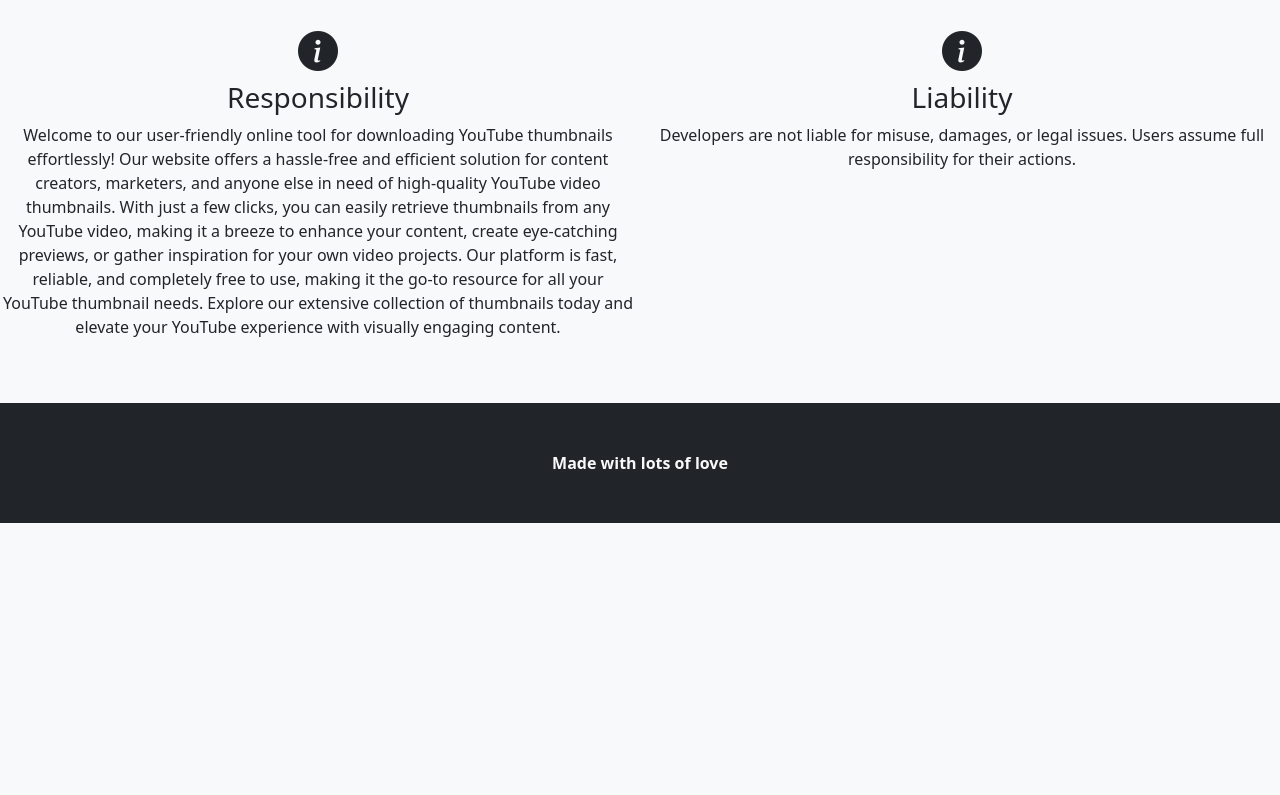
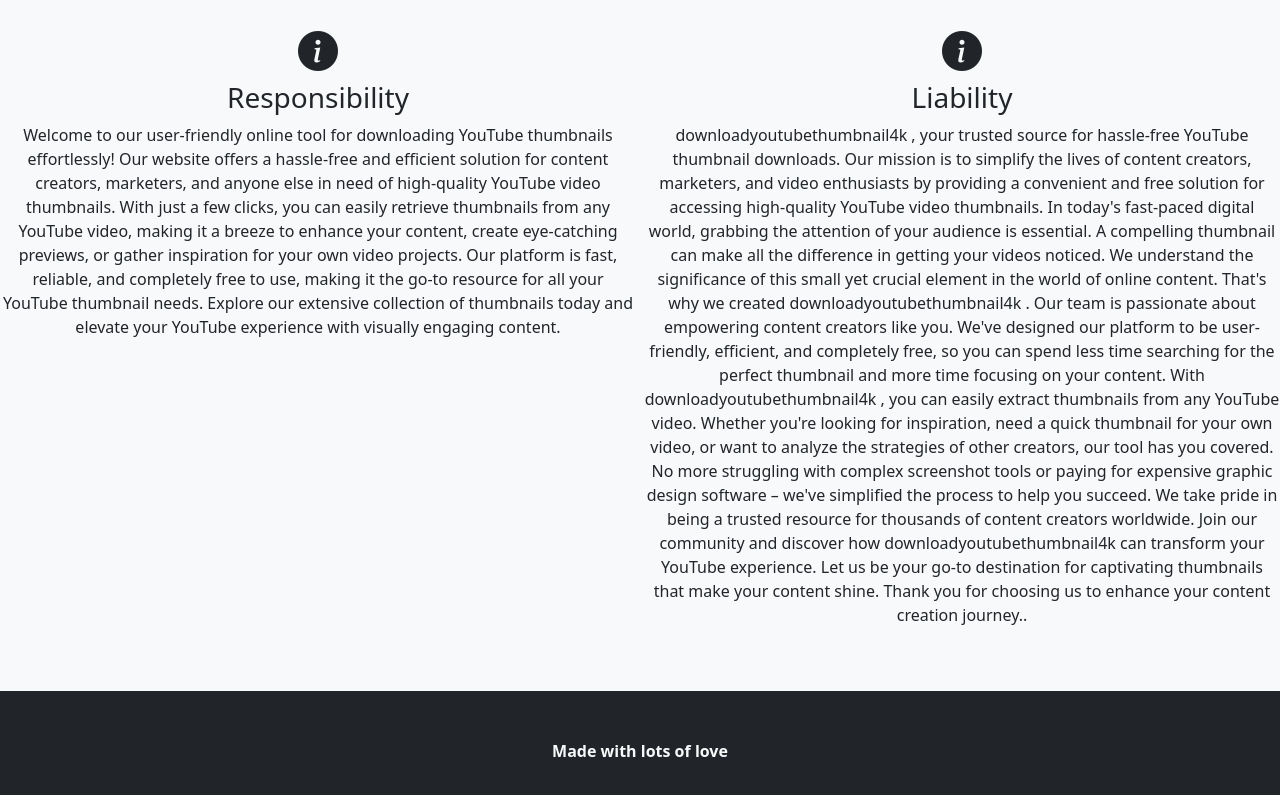
Before and after one commit to amdlouss123/youtube-thumbnail-grabber, a plain HTML site: page index.html in a window 1280 px wide. Shown: the part 1961-2756 px from the top of the page. Before the commit the page ends 2484 px from the top, so only its background shows below. Drawn offline with nearby package versions, Linux system fonts and the light colour scheme; a script that the page names is missing.

Commit message:
Update index.html

```diff
--- a/index.html
+++ b/index.html
@@ -93,7 +93,15 @@
             <div class="col">
               <div class="fs-1"><i class="bi bi-info-circle-fill"></i></div>
               <h3>Liability</h3>
-              <p>Developers are not liable for misuse, damages, or legal issues. Users assume full responsibility for their actions.</p>
+              <p>downloadyoutubethumbnail4k , your trusted source for hassle-free YouTube thumbnail downloads. Our mission is to simplify the lives of content creators, marketers, and video enthusiasts by providing a convenient and free solution for accessing high-quality YouTube video thumbnails.
+
+In today's fast-paced digital world, grabbing the attention of your audience is essential. A compelling thumbnail can make all the difference in getting your videos noticed. We understand the significance of this small yet crucial element in the world of online content. That's why we created downloadyoutubethumbnail4k .
+
+Our team is passionate about empowering content creators like you. We've designed our platform to be user-friendly, efficient, and completely free, so you can spend less time searching for the perfect thumbnail and more time focusing on your content.
+
+With downloadyoutubethumbnail4k , you can easily extract thumbnails from any YouTube video. Whether you're looking for inspiration, need a quick thumbnail for your own video, or want to analyze the strategies of other creators, our tool has you covered. No more struggling with complex screenshot tools or paying for expensive graphic design software – we've simplified the process to help you succeed.
+
+We take pride in being a trusted resource for thousands of content creators worldwide. Join our community and discover how downloadyoutubethumbnail4k can transform your YouTube experience. Let us be your go-to destination for captivating thumbnails that make your content shine. Thank you for choosing us to enhance your content creation journey..</p>
             </div>
           </div>
         </section>
```
